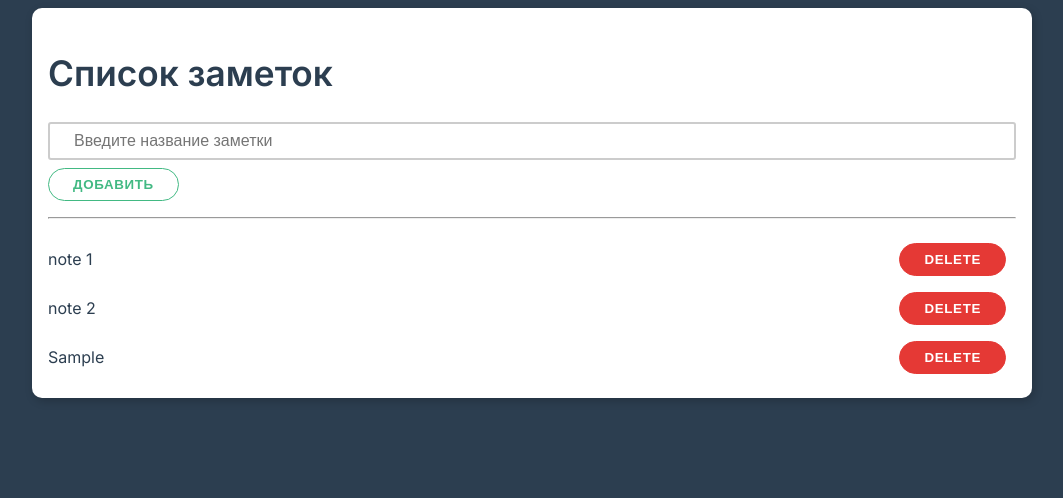
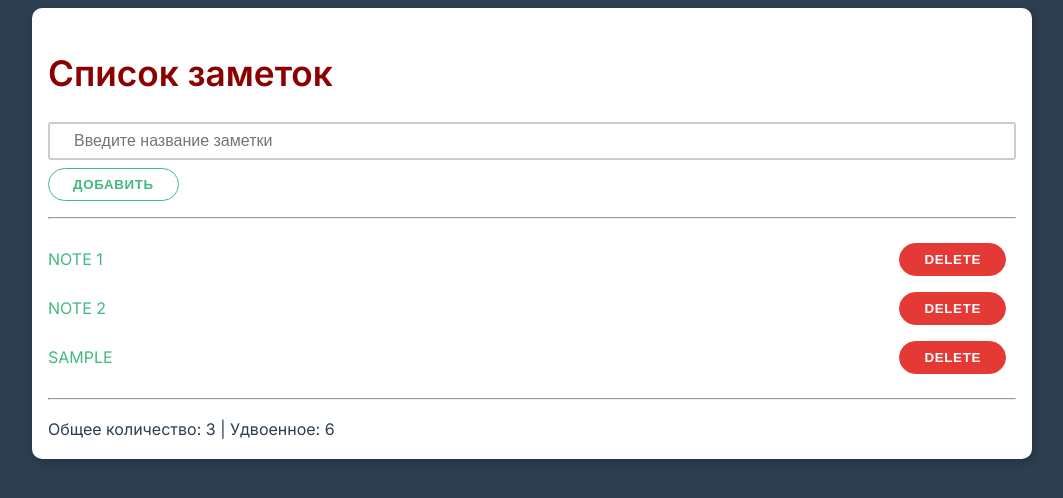
Before and after one commit to diasmalibekov/verst, a plain HTML site: page vue/index.html in a window 1280 px wide. Both pictures are taken after typing "Sample" into the empty fields and a click on the button "ДОБАВИТЬ". Shown: the whole page, without its empty margins (108-1171 px from the left). Drawn offline with nearby package versions, Linux system fonts and the light colour scheme.

Commit message:
vue basics

```diff
--- a/vue/app.js
+++ b/vue/app.js
@@ -7,18 +7,34 @@ const App = {
             notes: ['note 1', 'note 2']
         }
     },
-    methods: {
-        inputChangeHandler(event) {
-            this.inputValue = event.target.value
-        },
+
+    methods:  {
         addNewNote() {
             if (this.inputValue !== '') {
                 this.notes.push(this.inputValue)
                 this.inputValue = ''
             }
         },
+        noteToUpperCase(item) {
+            return item.toUpperCase()
+        },
         deleteNote(idx, event) {
             this.notes.splice(idx, 1)
+        }
+    },
+
+    computed: {
+    doubleCountComputed() {
+            console.log('doubleCount method')
+            return this.notes.length * 2
+        }
+    },
+
+    watch: {
+        inputValue(value) {
+            if(value.length > 10) {
+                this.inputValue = ''
+            }
         }
     }
 }
--- a/vue/index.html
+++ b/vue/index.html
@@ -8,22 +8,27 @@
 <body>
 <div class="container" id="app">
     <div class="card">
-        <h1>{{ title }}</h1>
+        <h1 :style="{color: inputValue.length < 5 ? 'darkred' : 'darkblue'}">{{ title }}</h1>
         <div class="form-control">
             <input type="text"
-            v-bind:placeholder="myPlaceholder"
-            v-bind:value="inputValue"
-            v-on:input="inputChangeHandler"
-            v-on:keypress.enter="addNewNote">
+            :placeholder="myPlaceholder"
+            v-model="inputValue"
+            @keypress.enter="addNewNote">
         </div>
-        <button class="btn" v-on:click="addNewNote">Добавить</button>
+        <button class="btn" @click="addNewNote">Добавить</button>
         <hr />
         <ul class="list" v-if="notes.length !== 0">
             <li class="list-item" v-for="(note, idx) in notes">
-                {{note}}
+<!--                <span :class="note.length > 5 ? 'primary' : 'bold'">{{noteToUpperCase(note)}}</span>-->
+                <span :class="{
+                'primary': note.length > 5,
+                'bold': note.length < 6
+                }">{{noteToUpperCase(note)}}</span>
                 <button class="btn danger"
-                v-on:click="deleteNote(idx)">Delete</button>
+                @click="deleteNote(idx)">Delete</button>
             </li>
+            <hr>
+            <li>Общее количество: {{notes.length}} | Удвоенное: {{doubleCountComputed}}</li>
         </ul>
         <div v-else>Заметок нет! Добавьте первую</div>
     </div>
--- a/vue/theme.css
+++ b/vue/theme.css
@@ -59,9 +59,9 @@ h3 {
     font-size: 1.35rem;
 }
 
-/*.primary {*/
-/*    color: #42b983;*/
-/*}*/
+.primary {
+    color: #42b983;
+}
 
 /*.danger {*/
 /*    color: #e53935;*/
```
